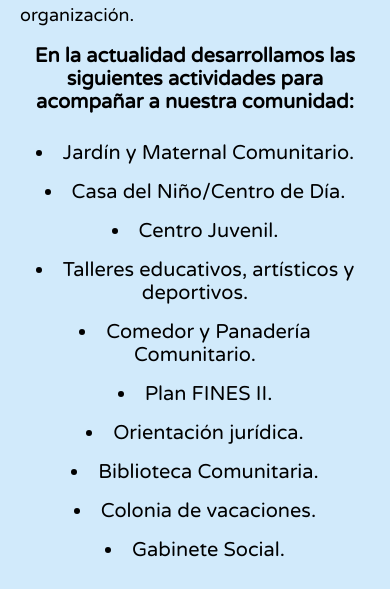
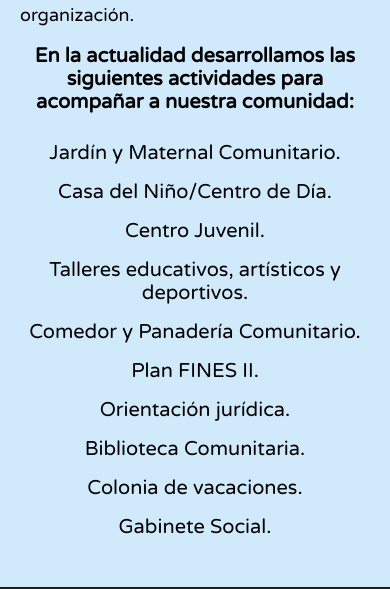
Before and after one commit to Libay7elb/Proyecto-3, a plain HTML site: page docs/index-2.html in a window 390 px wide. Shown: the part 2799-3388 px from the top of the page. Drawn offline with Linux system fonts and the light colour scheme; a web font is replaced by a local one.

Commit message:
Proyecto 3

```diff
--- a/docs/estilo-2.css
+++ b/docs/estilo-2.css
@@ -173,8 +173,8 @@ body{
 .lista-act{
     text-align: center;
     padding: 1em 0;
-    list-style:inside;
-    list-style-position: inside;
+    list-style:none
+
 }
 .items-list{
     padding: 0.4em;
--- a/docs/estilo-3.css
+++ b/docs/estilo-3.css
@@ -167,10 +167,10 @@ body{
     padding: 0 1em;
 }
 .lista-act{
+    display: flex;
     text-align: center;
-    display: flex;
     flex-direction: column;
-    list-style-position:inside;
+    list-style: none;
 }
 .items-list{
     padding: 0.4em;
@@ -299,7 +299,11 @@ body{
 
 
 @media screen and (max-width:480px){
-
+    .lista-act{
+    width: 50%;
+    margin: auto;
+    text-align: inherit;
+    }
     .parrafo-descripcion{
         text-align: left;
     }
```
Also changed, not shown: docs/index-3.html (+1 -1 lines).
